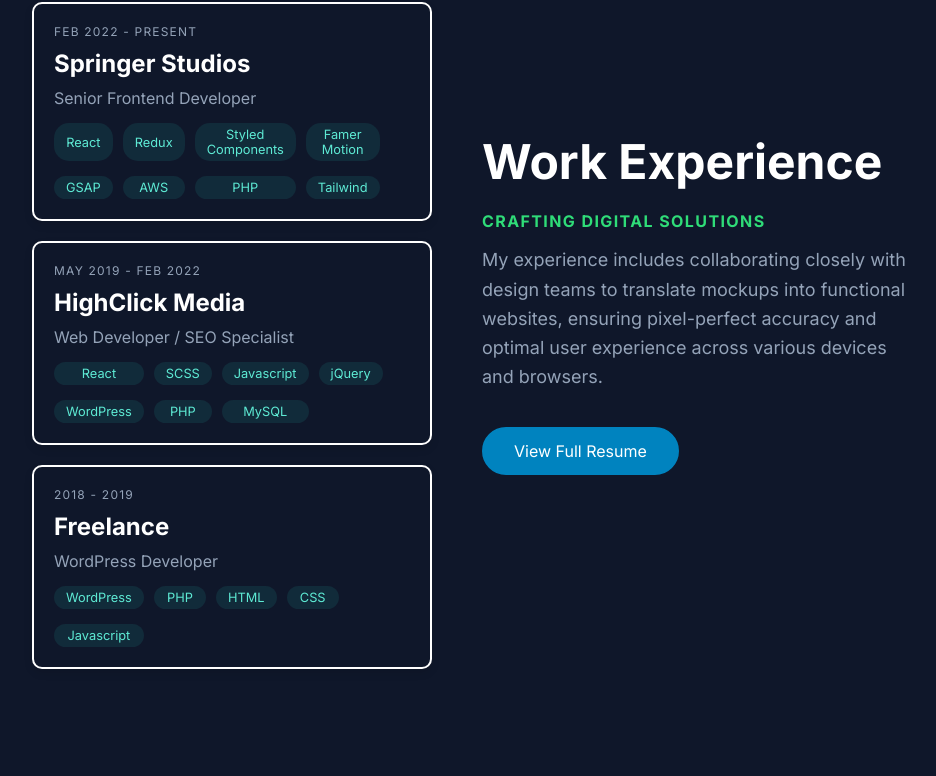
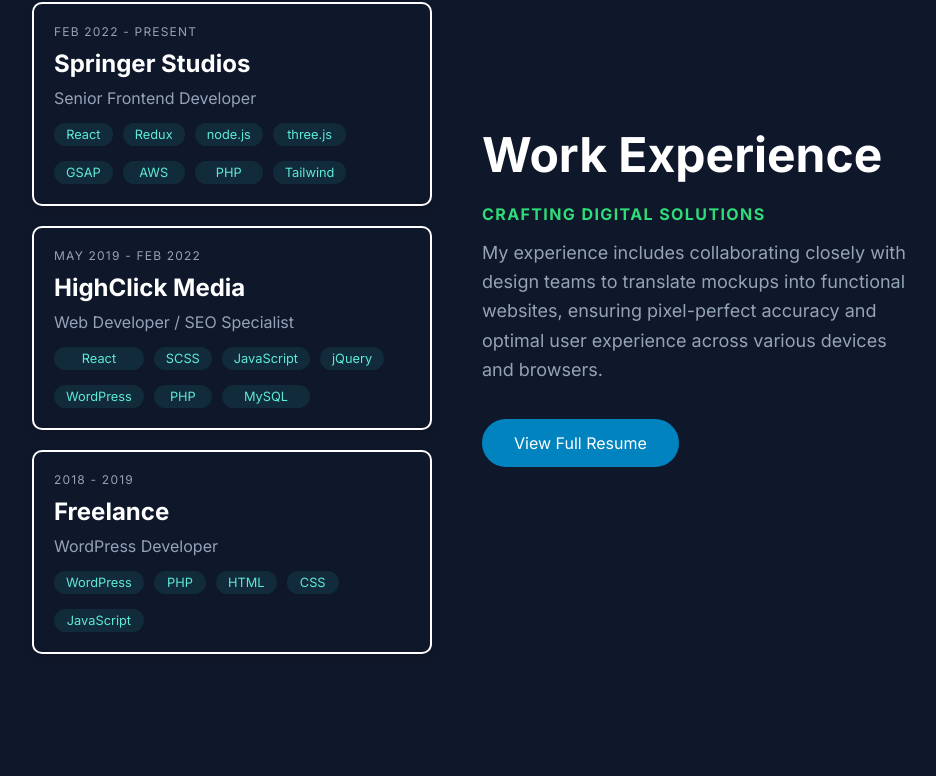
Before and after one commit to itsrichardhaar/Springer-React-Sandbox, a React (Create React App) app in the folder springer-sandbox/: page / in a window 1280 px wide. Shown: the part 878-1654 px from the top of the page, without its empty margins (173-1109 px from the left). Built offline with nearby package versions, Linux system fonts and the light colour scheme.

Commit message:
Update index.js
Tage updates

```diff
--- a/springer-sandbox/src/components/ExperienceSection/index.js
+++ b/springer-sandbox/src/components/ExperienceSection/index.js
@@ -91,8 +91,8 @@ const ExperienceSection = ({
                         <TagWrapper>
                             <Tag>React</Tag>
                             <Tag>Redux</Tag>
-                            <Tag>Styled Components</Tag>
-                            <Tag>Famer Motion</Tag>
+                            <Tag>node.js</Tag>
+                            <Tag>three.js</Tag>
                             <Tag>GSAP</Tag>
                             <Tag>AWS</Tag>
                             <Tag>PHP</Tag>
@@ -108,7 +108,7 @@ const ExperienceSection = ({
                         <TagWrapper>
                             <Tag>React</Tag>
                             <Tag>SCSS</Tag>
-                            <Tag>Javascript</Tag>
+                            <Tag>JavaScript</Tag>
                             <Tag>jQuery</Tag>
                             <Tag>WordPress</Tag>
                             <Tag>PHP</Tag>
@@ -126,7 +126,7 @@ const ExperienceSection = ({
                             <Tag>PHP</Tag>
                             <Tag>HTML</Tag>
                             <Tag>CSS</Tag>
-                            <Tag>Javascript</Tag>
+                            <Tag>JavaScript</Tag>
                         </TagWrapper>
                     </CardInfo>
                 </CardItem>
```
